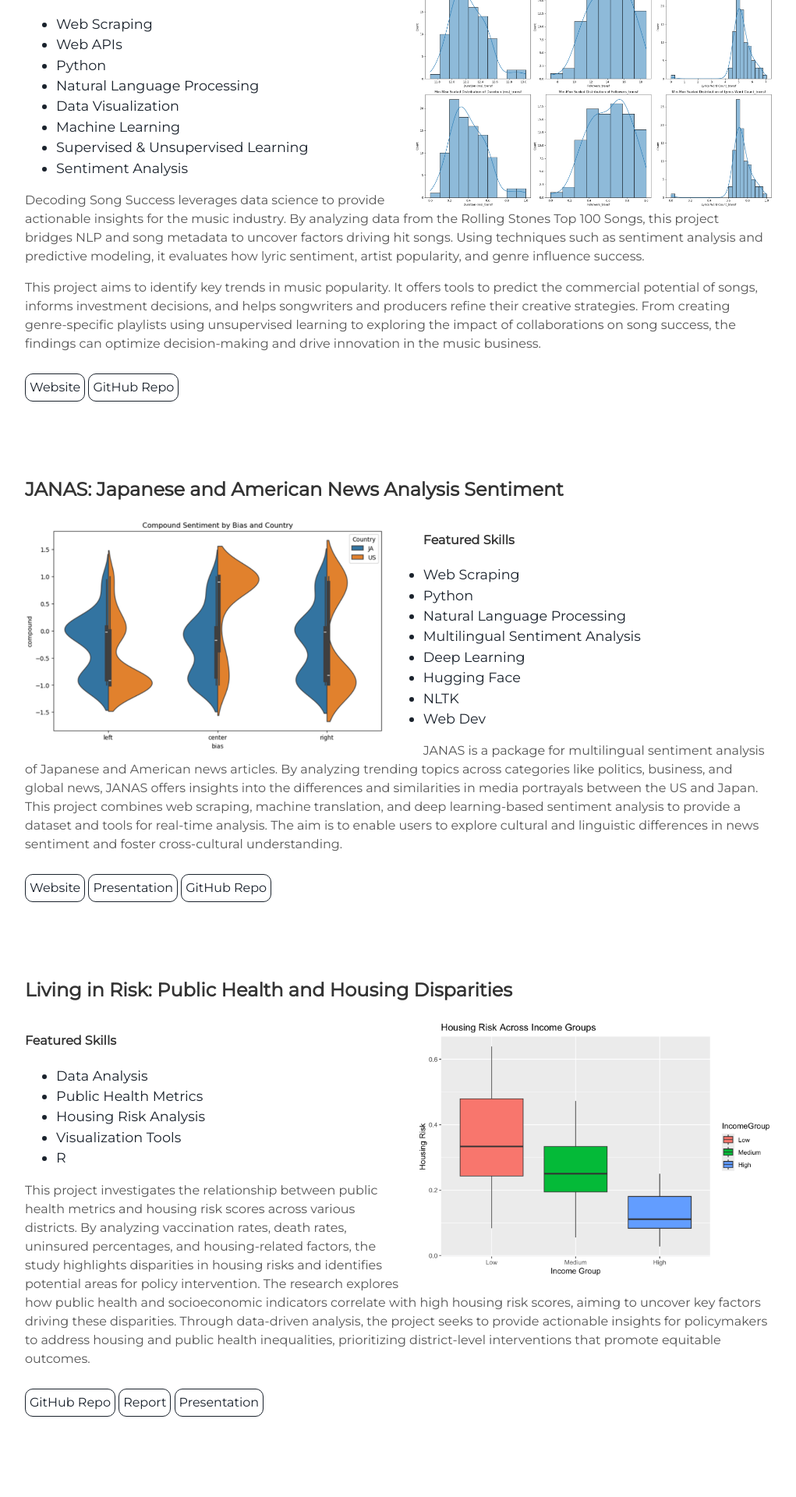
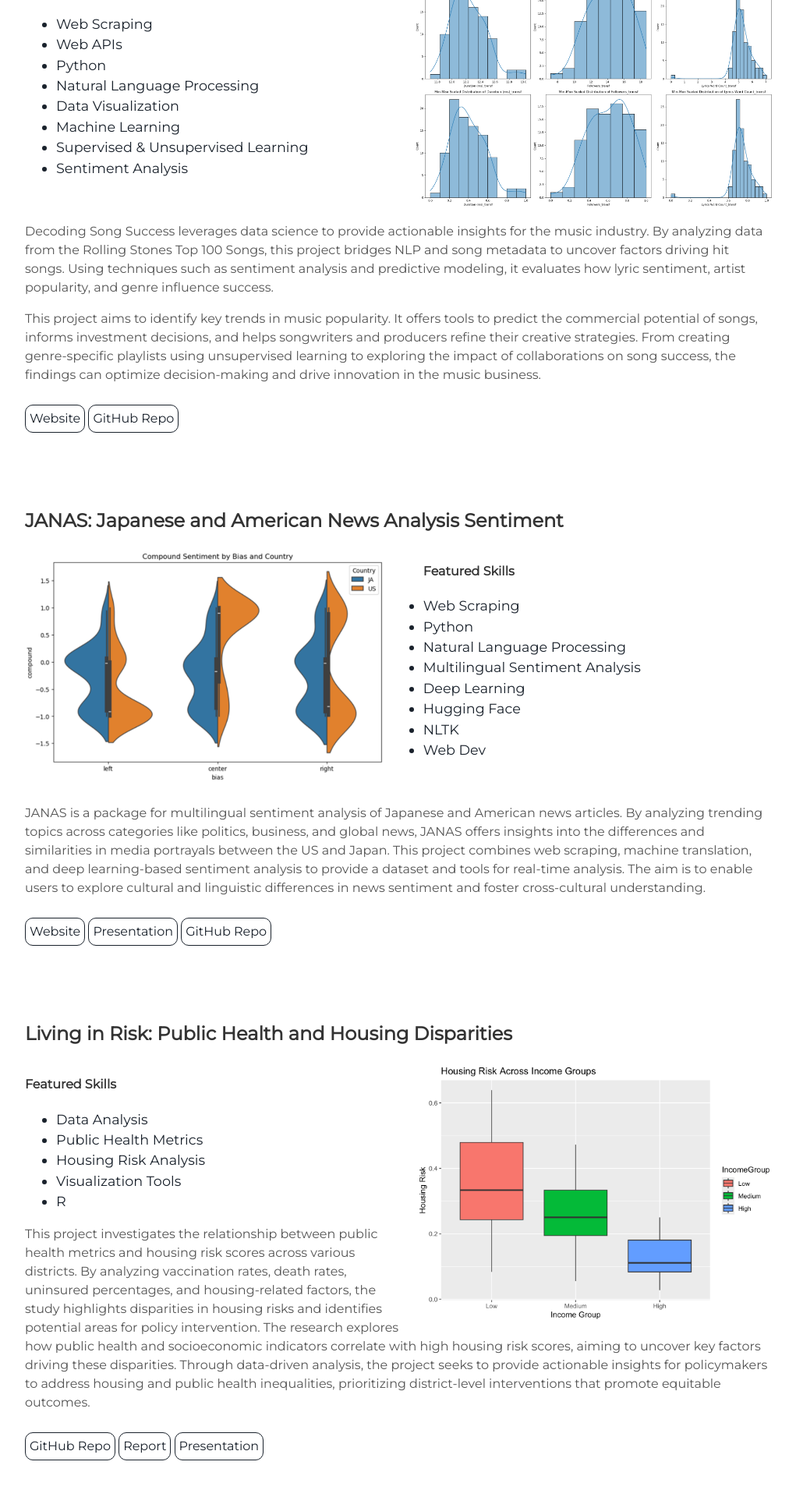
Before and after one commit to satomitheito/satomitheito.github.io, a Jekyll site: the page built from index.html, in a window 1280 px wide. Shown: the part 1840-3760 px from the top of the page at 78% size, without its empty margins (128-1149 px from the left). Built offline with Jekyll 4.4.1, drawn with Linux system fonts in a browser that asks for light colours.

Commit message:
Update projects.html

```diff
--- a/_includes/projects.html
+++ b/_includes/projects.html
@@ -20,6 +20,7 @@
       <li>Supervised & Unsupervised Learning</li>
       <li>Sentiment Analysis</li>
     </ul>
+    <br>
     <p>
       Decoding Song Success leverages data science to provide actionable insights for the music industry. By analyzing data from the Rolling Stones Top 100 Songs, this project bridges NLP and song metadata to uncover factors driving hit songs. Using techniques such as sentiment analysis and predictive modeling, it evaluates how lyric sentiment, artist popularity, and genre influence success.
     </p>
@@ -50,7 +51,7 @@
       <li>NLTK</li>
       <li>Web Dev</li>
   </ul>
-  <p> </p>
+  <br>
   <p>
     JANAS is a package for multilingual sentiment analysis of Japanese and American news articles. By analyzing trending topics across categories like politics, business, and global news, JANAS offers insights into the differences and similarities in media portrayals between the US and Japan. This project combines web scraping, machine translation, and deep learning-based sentiment analysis to provide a dataset and tools for real-time analysis. The aim is to enable users to explore cultural and linguistic differences in news sentiment and foster cross-cultural understanding.
   </p>
```
